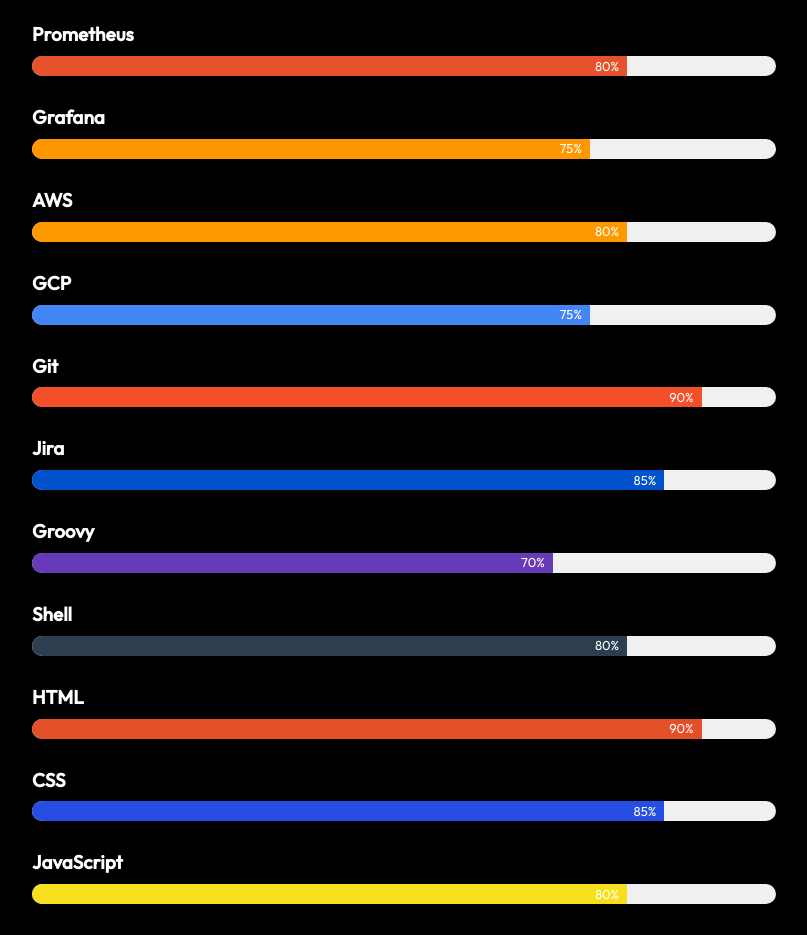
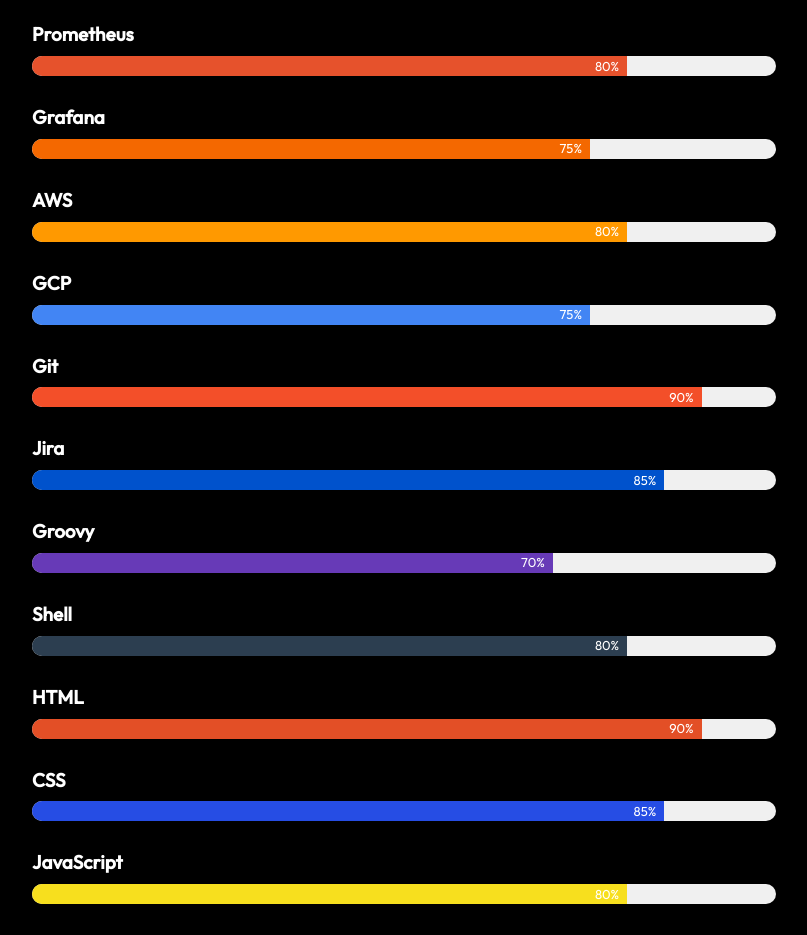
Before and after one commit to mohammad-asif-parimoo/portfolio_website, a React (Create React App) app in the folder client/: page / in a window 1280 px wide. Shown: the part 3660-4595 px from the top of the page, without its empty margins (236-1043 px from the left). Built offline with nearby package versions, Linux system fonts and the light colour scheme.

Commit message:
Update ProgressBarStyles.css

```diff
--- a/client/src/styles/ProgressBarStyles.css
+++ b/client/src/styles/ProgressBarStyles.css
@@ -78,7 +78,7 @@
 }
 
 .grafana {
-    background-color: #ff9800 !important;
+    background-color: #F46800 !important;
 }
 
 .aws {
```
